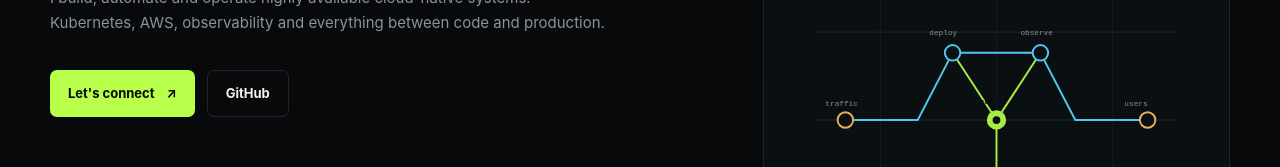
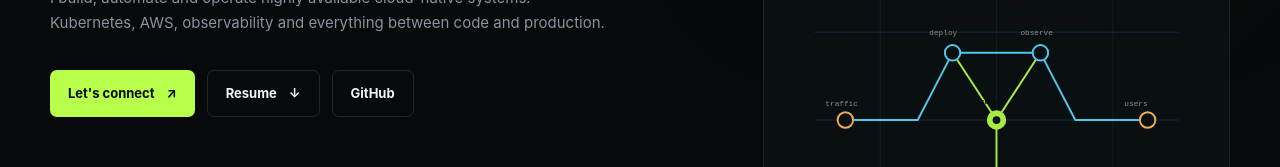
Before and after one commit to shivamyadav37/shivamops.space, a Next.js app: page / in a window 1280 px wide. Shown: the part 594-761 px from the top of the page. Built offline with nearby package versions, Linux system fonts and the light colour scheme.

Commit message:
added resume pdf

```diff
--- a/app/page.tsx
+++ b/app/page.tsx
@@ -253,6 +253,14 @@ export default function Home() {
             <div className="hero-actions">
               <a href="#contact" className="button button-primary">
                 Let&apos;s connect <span>↗</span>
+              </a>
+
+              <a
+                href="/resume/Shivam-SRE-Resume.pdf"
+                download
+                className="button button-secondary"
+              >
+                Resume <span>↓</span>
               </a>
 
               <a
```
Also changed, not shown: 1 other file (tests, documents, lock files or other folders).
